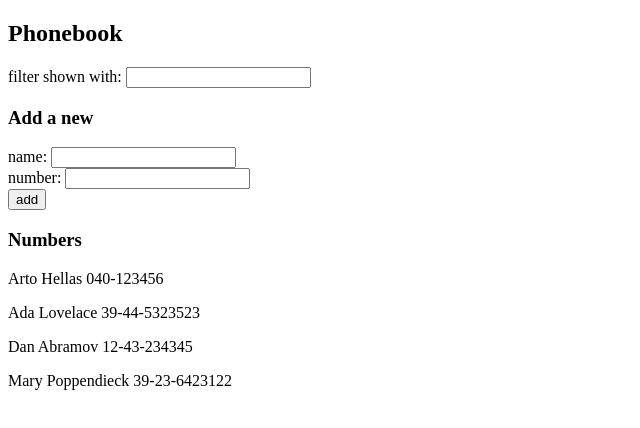
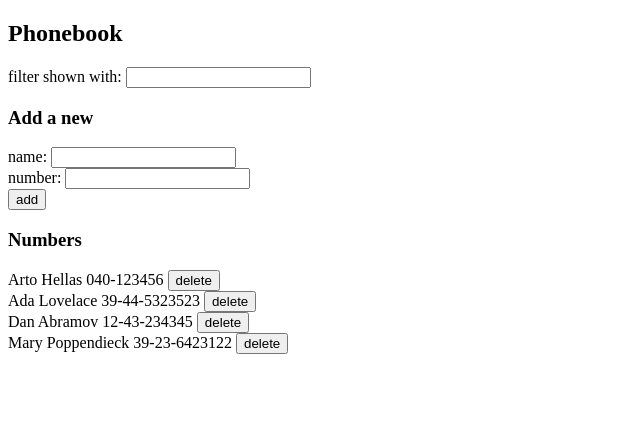
Before and after one commit to duongthienlee/fullstackopen2020, a React (Create React App) app in the folder part2/phonebook/: page / in a window 1280 px wide. Shown: the top 428 px of the page, without its empty margins (0-640 px from the left). Built offline with nearby package versions, Linux system fonts and the light colour scheme; data requests are answered from the project's data file.

Commit message:
Finish exercises 2.15-2.18

```diff
--- a/part2/phonebook/src/App.jsx
+++ b/part2/phonebook/src/App.jsx
@@ -1,11 +1,16 @@
 import React, { useState, useEffect } from 'react'
-import axios from 'axios'
 import Filter from 'components/Filter'
 import PersonForm from 'components/PersonForm'
 import Persons from 'components/Persons'
+import personService from './services/persons'
 
 const App = () => {
   const [persons, setPersons] = useState([])
+  const [newPerson, setNewPerson] = useState({
+    name: '',
+    number: '',
+  })
+
   const [keyword, setNewKeyword] = useState('')
 
   useEffect(() => {
@@ -17,8 +22,68 @@ const App = () => {
   }, [])
 
   const fetchPersons = async () => {
-    let res = await axios.get('http://localhost:3001/persons')
+    let res = await personService.getAll()
     setPersons(res.data)
+  }
+
+  const handleAdd = async (e) => {
+    e.preventDefault()
+    let target = persons.find((p) => p.name === newPerson.name)
+    if (target) {
+      let confirm = window.confirm(
+        `${target.name} is already added to phonebook, replace the old number with a new one?`,
+      )
+      if (!confirm) return null
+      else await updatePerson(target)
+    } else await createPerson()
+  }
+
+  const updatePerson = async (target) => {
+    try {
+      await personService.update(target.id, newPerson)
+      let shallow = [...persons]
+      let indexOfEle = shallow.findIndex((p) => p.id === target.id)
+      shallow[indexOfEle] = newPerson
+      setPersons(shallow)
+      setNewPerson({
+        name: '',
+        number: '',
+      })
+    } catch (e) {
+      console.log(e)
+    }
+  }
+
+  const createPerson = async () => {
+    try {
+      let res = await personService.create(newPerson)
+      setPersons([...persons, res.data])
+      setNewPerson({
+        name: '',
+        number: '',
+      })
+    } catch (e) {
+      console.log(e)
+    }
+  }
+
+  const handleDel = async (id) => {
+    let target = persons.find((p) => p.id === id)
+    let confirm = window.confirm(`Delete ${target.name} ?`)
+    if (!confirm) return null
+    else await delPerson(id)
+  }
+
+  const delPerson = async (id) => {
+    try {
+      let res = await personService.deleteResource(id)
+      if (res.status === 200) {
+        let newList = persons.filter((p) => p.id !== id)
+        setPersons(newList)
+      }
+    } catch (e) {
+      console.log(e)
+    }
   }
 
   return (
@@ -26,9 +91,13 @@ const App = () => {
       <h2>Phonebook</h2>
       <Filter keyword={keyword} setNewKeyword={setNewKeyword} />
       <h3>Add a new</h3>
-      <PersonForm persons={persons} setPersons={setPersons} />
+      <PersonForm
+        newPerson={newPerson}
+        setNewPerson={setNewPerson}
+        handleAdd={handleAdd}
+      />
       <h3>Numbers</h3>
-      <Persons keyword={keyword} persons={persons} />
+      <Persons keyword={keyword} persons={persons} handleDel={handleDel} />
     </div>
   )
 }
--- a/part2/phonebook/src/components/PersonForm.jsx
+++ b/part2/phonebook/src/components/PersonForm.jsx
@@ -1,36 +1,30 @@
-import React, { useState } from 'react'
+import React from 'react'
 import PropTypes from 'prop-types'
 
-const PersonForm = ({ persons, setPersons }) => {
-  const [newName, setNewName] = useState('')
-  const [newNum, setNewNum] = useState('')
-
-  const addPerson = (e) => {
-    e.preventDefault()
-
-    for (const p of persons) {
-      if (p.name === newName) {
-        return alert(`${newName} is already added to phonebook`)
-      }
-    }
-    return setPersons([
-      ...persons,
-      {
-        name: newName,
-        number: newNum,
-      },
-    ])
+const PersonForm = ({ handleAdd, newPerson, setNewPerson }) => {
+  const handleChange = (e) => {
+    setNewPerson({ ...newPerson, [e.target.name]: e.target.value })
   }
 
   return (
-    <form onSubmit={addPerson}>
+    <form onSubmit={handleAdd}>
       <div>
         name:{' '}
-        <input value={newName} onChange={(e) => setNewName(e.target.value)} />
+        <input
+          required
+          value={newPerson.name}
+          name='name'
+          onChange={handleChange}
+        />
       </div>
       <div>
         number:{' '}
-        <input value={newNum} onChange={(e) => setNewNum(e.target.value)} />
+        <input
+          required
+          value={newPerson.number}
+          name='number'
+          onChange={handleChange}
+        />
       </div>
       <div>
         <button type='submit'>add</button>
@@ -40,8 +34,9 @@ const PersonForm = ({ persons, setPersons }) => {
 }
 
 PersonForm.propTypes = {
-  persons: PropTypes.array.isRequired,
-  setPersons: PropTypes.func.isRequired,
+  handleAdd: PropTypes.func.isRequired,
+  newPerson: PropTypes.object.isRequired,
+  setNewPerson: PropTypes.func.isRequired,
 }
 
 export default PersonForm
--- a/part2/phonebook/src/components/Persons.jsx
+++ b/part2/phonebook/src/components/Persons.jsx
@@ -1,7 +1,7 @@
 import React from 'react'
 import PropTypes from 'prop-types'
 
-const Persons = ({ keyword, persons }) => {
+const Persons = ({ keyword, persons, handleDel }) => {
   const personsList = keyword
     ? persons.filter(({ name }) => name.includes(keyword))
     : persons
@@ -9,9 +9,14 @@ const Persons = ({ keyword, persons }) => {
   return (
     <>
       {personsList.map((p) => (
-        <p key={p.name}>
-          {p.name} <span>{p.number}</span>
-        </p>
+        <div key={p.name}>
+          <span>{p.name}</span> <span>{p.number}</span>{' '}
+          <button
+            style={{ display: 'inline-block' }}
+            onClick={() => handleDel(p.id)}>
+            delete
+          </button>
+        </div>
       ))}
     </>
   )
@@ -20,6 +25,7 @@ const Persons = ({ keyword, persons }) => {
 Persons.propTypes = {
   keyword: PropTypes.string.isRequired,
   persons: PropTypes.array.isRequired,
+  handleDel: PropTypes.func.isRequired,
 }
 
 export default Persons
--- /dev/null
+++ b/part2/phonebook/src/services/persons.js
@@ -0,0 +1,24 @@
+import axios from 'axios'
+const baseUrl = 'http://localhost:3001/persons'
+
+const getAll = () => {
+  return axios.get(baseUrl)
+}
+
+const create = (newObject) => {
+  return axios.post(baseUrl, newObject)
+}
+
+const deleteResource = (id) => {
+  return axios.delete(`${baseUrl}/${id}`)
+}
+const update = (id, newObject) => {
+  return axios.put(`${baseUrl}/${id}`, newObject)
+}
+
+export default {
+  getAll,
+  create,
+  update,
+  deleteResource,
+}
```
